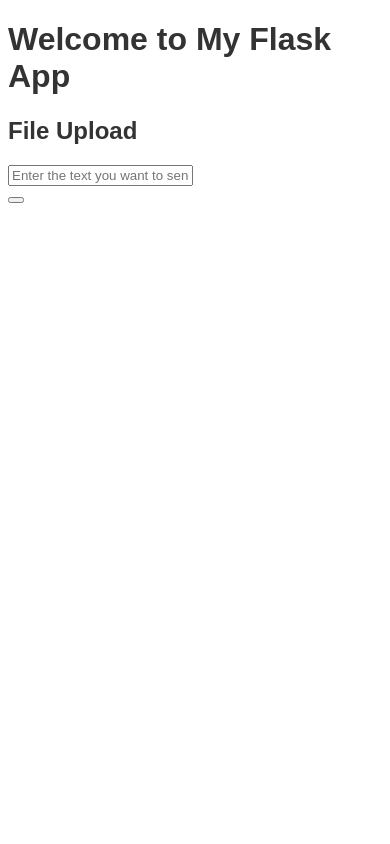
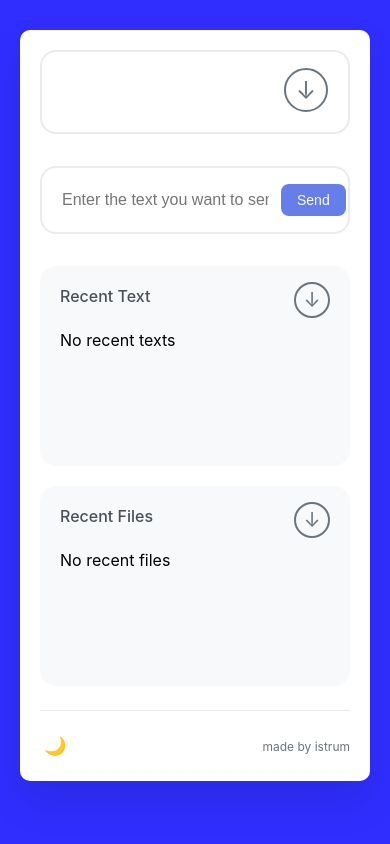
Before and after one commit to fwedee/Up-Down, a Flask app: page / in a window 390 px wide. Run offline with Flask 3, Linux system fonts and the light colour scheme; some libraries are stand-ins or nearby versions.

Commit message:
feat: UI Update
UI is now prettier and mobile friendly.
- limit of get_recent_text changed to 5 for ui consistency

```diff
--- a/app/services/user_service.py
+++ b/app/services/user_service.py
@@ -21,5 +21,5 @@ def create_file_reference(file_reference, filename, file_extension):
 def get_recent_files(limit=5):
     return FileReference.query.order_by(FileReference.created_at.desc()).limit(limit).all()
 
-def get_recent_texts(limit=3):
+def get_recent_texts(limit=5):
     return TextContent.query.order_by(TextContent.created_at.desc()).limit(limit).all()
--- a/app/static/styles.css
+++ b/app/static/styles.css
@@ -1,4 +1,220 @@
-body {
-    font-family: Arial, sans-serif;
-    color: #333;
+*{
+    margin: 0;
+    padding: 0;
+    box-sizing: border-box;
 }
+
+body{
+    font-family: 'SF Pro Display', -apple-system, BlinkMacSystemFont, 'Segoe UI', Roboto, sans-serif;
+    background: #2f2eff;
+    padding: 20px;
+    display: flex;
+    justify-content: center;
+    align-items: flex-start;
+}
+.container{
+    background: white;
+    border: 24px;
+    padding:32px;
+    width: 100%;
+    max-width: 800px;
+    box-shadow: 0 20px 40px rgba(0, 0, 0, 0.1);
+    margin-top: 20px;
+    border-radius: 10px;
+}
+.text-input-section{
+    background: white;
+    border: 2px solid #e9ecef;
+    border-radius: 16px;
+    padding: 16px 20px;
+    margin-bottom: 32px;
+    margin-top: 32px;
+    display: flex;
+    align-items: center;
+    gap: 12px;
+    transition: all 0.3s ease;
+}
+
+.text-input-section:focus-within {
+    border-color: #667eea;
+    box-shadow: 0 0 0 3px rgba(102, 126, 234, 0.1);
+}
+
+#textInput {
+    border: none;
+    outline: none;
+    font-size: 16px;
+    flex: 1;
+    color: #495057;
+}
+
+ .send-button {
+    background: #667eea;
+    border: none;
+    border-radius: 8px;
+    color: white;
+    padding: 8px 16px;
+    font-size: 14px;
+    font-weight: 500;
+    cursor: pointer;
+    transition: all 0.3s ease;
+ }
+
+ .send-button:hover {
+    background: #5a6fd8;
+    transform: translateY(-1px);
+ }
+
+ #my-awesome-dropzone{
+     background: white;
+     border: 2px solid #e9ecef;
+     border-radius: 16px;
+     padding: 40px 20px;
+     text-align: center;
+     margin-bottom: 24px;
+     cursor: pointer;
+     transition: all 0.3s ease;
+     position: relative;
+ }
+
+#my-awesome-dropzone:hover {
+    border-color: #667eea;
+}
+
+#my-awesome-dropzone::before {
+    content: '↓';
+    position: absolute;
+    top: 16px;
+    right: 20px;
+    font-size: 24px;
+    color: #6c757d;
+    width: 40px;
+    height: 40px;
+    border: 2px solid #6c757d;
+    border-radius: 50%;
+    display: flex;
+    align-items: center;
+    justify-content: center;
+    transition: all 0.3s ease;
+}
+
+#my-awesome-dropzone:hover::before {
+    color: #667eea;
+    border-color: #667eea;
+}
+
+ .recent-sections {
+    display: grid;
+    grid-template-columns: 1fr 1fr;
+    gap: 20px;
+    margin-bottom: 24px;
+ }
+.recent-section {
+    background: #f8f9fa;
+    border-radius: 16px;
+    padding: 20px;
+    position: relative;
+    min-height: 200px;
+}
+
+.recent-section::before {
+    content: '↓';
+    position: absolute;
+    top: 16px;
+    right: 20px;
+    font-size: 20px;
+    color: #6c757d;
+    width: 32px;
+    height: 32px;
+    border: 2px solid #6c757d;
+    border-radius: 50%;
+    display: flex;
+    align-items: center;
+    justify-content: center;
+}
+
+ .text-list {
+    display: flex;
+    flex-direction: column;
+    gap: 10px;
+        }
+
+ .truncate {
+    white-space: nowrap;
+    overflow: hidden;
+    text-overflow: ellipsis;
+    max-width: 300px; /* or whatever width fits your layout */
+}
+
+ .theme-toggle {
+    background: none;
+    border: none;
+    font-size: 18px;
+    cursor: pointer;
+    padding: 4px;
+    border-radius: 6px;
+    transition: background 0.3s ease;
+        }
+
+.theme-toggle:hover {
+    background: #e9ecef;
+}
+
+ .footer {
+    text-align: center;
+    padding-top: 20px;
+    border-top: 1px solid #e9ecef;
+}
+
+.footer-text {
+    font-size: 12px;
+    color: #6c757d;
+    display: flex;
+    align-items: center;
+    justify-content: space-between;
+}
+
+.recent-title {
+    font-size: 16px;
+    color: #495057;
+    font-weight: 500;
+    margin-bottom: 24px;
+    padding-right: 50px;
+}
+
+.file-item {
+     background: white;
+     border: 2px solid #e9ecef;
+     border-radius: 6px;
+     padding: 20px 10px;
+     text-align: center;
+     margin-bottom: 1px;
+     cursor: pointer;
+     transition: all 0.3s ease;
+     position: relative;
+}
+
+@media (max-width: 768px) {
+    .recent-sections {
+        grid-template-columns: 1fr;
+    }
+
+    .container {
+        padding: 24px;
+        margin-top: 10px;
+    }
+
+    .upload-section {
+        padding: 32px 16px;
+    }
+}
+ @media (max-width: 480px) {
+     .container {
+         margin: 10px;
+         padding: 20px;
+     }
+
+     .truncate {
+    max-width: 250px; /* or whatever width fits your layout */
+}
+ }
--- a/app/static/updown.js
+++ b/app/static/updown.js
@@ -3,9 +3,10 @@ const textButton = document.getElementById('textButton');
 const someText = document.getElementById('someText');
 const formText = document.getElementById('formText');
 
-textButton.addEventListener('click', function(){
+
+document.getElementById('formText').addEventListener('submit', function (event){
+    event.preventDefault();
     let text = textInput.value;
-    // sendText(text).then(r => updateTextField() )
     sendText(text)
 })
 
@@ -34,13 +35,39 @@ async function sendText(text){
     }
 }
 
-async function updateTextField(texts){
-    someText.innerHTML = texts.map(text =>`
-        <div className="file-item">
-            <p>${text.content}</p>
-        </div>
-    `).join('');
+
+async function updateTextField(texts) {
+  const someText = document.getElementById("someText"); // Ensure this element exists
+  someText.innerHTML = ''; // Clear existing content
+
+  texts.forEach(text => {
+    const fileItemDiv = document.createElement("div");
+    fileItemDiv.className = "file-item";
+
+    const p = document.createElement("p");
+    p.textContent = text.content;
+    p.style.cursor = "pointer";
+    p.classList.add("truncate");
+
+    fileItemDiv.addEventListener("click", () => {
+    if (navigator.clipboard && window.isSecureContext) {
+        navigator.clipboard.writeText(text.content)
+          .then(() => {
+           alert("Copied to clipboard!");
+      })
+      .catch(() => {
+        fallbackCopyTextToClipboard(text.content);
+      });
+  } else {
+    fallbackCopyTextToClipboard(text.content);
   }
+});
+
+    fileItemDiv.appendChild(p);
+    someText.appendChild(fileItemDiv);
+  });
+}
+
 
 const socket = io();
 
@@ -67,3 +94,28 @@ const socket = io();
         </div>
     `).join('');
 }
+
+// Theme toggle functionality
+document.querySelector('.theme-toggle').addEventListener('click', function() {
+    document.body.style.filter = document.body.style.filter ? '' : 'invert(1)';
+    this.textContent = this.textContent === '🌙' ? '☀️' : '🌙';
+});
+
+function fallbackCopyTextToClipboard(text) {
+  const textarea = document.createElement("textarea");
+  textarea.value = text;
+  textarea.style.position = "fixed";  // avoid scrolling
+  textarea.style.opacity = "0";
+  document.body.appendChild(textarea);
+  textarea.focus();
+  textarea.select();
+
+  try {
+    const successful = document.execCommand("copy");
+    alert(successful ? "Copied to clipboard!" : "Copy failed.");
+  } catch (err) {
+    alert("Copy failed.");
+  }
+
+  document.body.removeChild(textarea);
+}
--- a/app/templates/index.html
+++ b/app/templates/index.html
@@ -1,7 +1,9 @@
 <!DOCTYPE html>
-<html>
+<html lang="en">
 <head>
-    <title>Flask App</title>
+    <meta charset="UTF-8">
+    <meta name="viewport" content="width=device-width, initial-scale=1.0">
+    <title>Up&Down</title>
     <link rel="stylesheet" href="{{ url_for('static', filename='styles.css') }}">
     <script src="https://unpkg.com/dropzone@6.0.0-beta.1/dist/dropzone-min.js"></script>
     <script src="https://cdnjs.cloudflare.com/ajax/libs/socket.io/4.0.1/socket.io.js"></script>
@@ -9,22 +11,50 @@
     <link href="https://unpkg.com/dropzone@6.0.0-beta.1/dist/dropzone.css" rel="stylesheet" type="text/css" />
 </head>
 <body>
-    <h1>Welcome to My Flask App</h1>
-    <h2>File Upload</h2>
+<div class="container">
+
+    <!-- Upload Section -->
     <form action="{{ url_for('file_upload.upload_file') }}" class="dropzone" id="my-awesome-dropzone">
     </form>
 
+    <!-- Text Input Section -->
     <form action="{{ url_for('text_upload.upload_text')}}" id="formText">
+        <div class="text-input-section">
        <input type="text" id="textInput" placeholder="Enter the text you want to send:">
+            <button type="submit" class="send-button" id="textButton">Send</button>
+        </div>
     </form>
-    <button id="textButton"></button>
 
-    <div id="someText">
-    </div>
+ <!-- Recent Sections -->
+        <div class="recent-sections">
+            <!-- Recent Text -->
+            <div class="recent-section">
+                <div class="recent-title">Recent Text</div>
+                <div class="text-list" id="someText">
+                    <div class="empty-state">No recent texts</div>
+                </div>
+            </div>
 
-    <div id="files-container"></div>
+   <!-- Recent Files -->
+            <div class="recent-section">
+                <div class="recent-title">Recent Files</div>
+                <div class="file-list" id="files-container">
+                    <div class="empty-state">No recent files</div>
+                </div>
+            </div>
+        </div>
 
+    <!-- Footer -->
+        <div class="footer">
+            <div class="footer-text">
+                <div style="display: flex; align-items: center; gap: 8px;">
+                    <button class="theme-toggle">🌙</button>
+                </div>
+                <span>made by istrum</span>
+            </div>
+        </div>
 
+</div>
     <script>
         let myDropzone = new Dropzone("#my-awesome-dropzone", {});
     </script>
```
Lines whose indentation alone changed are shown as unchanged.
